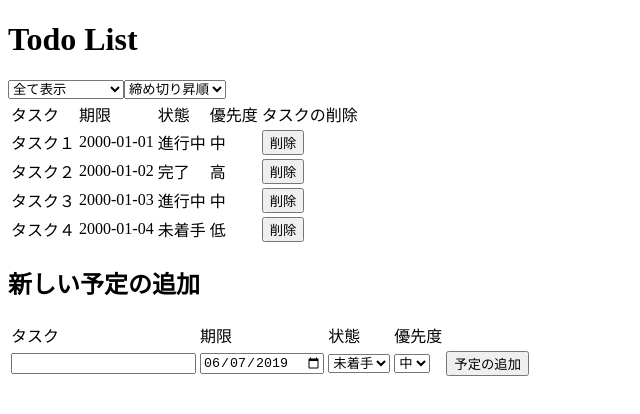
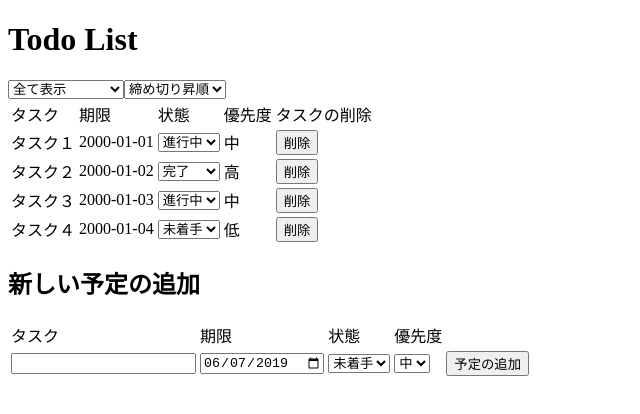
Before and after one commit to aqla114/todo_list, a React app: page / in a window 1280 px wide. Shown: the top 414 px of the page, without its empty margins (0-640 px from the left). Built offline with nearby package versions, Linux system fonts and the light colour scheme; the HTML template or start-up script is replaced by a standard one.

Commit message:
タスクの完了/未着手/進行中を後から切り替えられるようにした

```diff
--- a/dst/index.css
+++ b/dst/index.css
@@ -24,8 +24,14 @@
 }
 .todo-list__element__name,
 .todo-list__element__deadline,
-.todo-list__element__state,
 .todo-list__element__priority {
+  font-size: 16px;
+}
+.todo-list__element__state {
+  margin: 10px;
+  width: 120px;
+  height: 32px;
+  border: 1px solid #bbb;
   font-size: 16px;
 }
 .todo-list__element__delete-button {
--- a/src/index.styl
+++ b/src/index.styl
@@ -22,8 +22,14 @@
     border-spacing: 12px
     text-align: center
     &__element
-        &__name, &__deadline, &__state, &__priority
+        &__name, &__deadline, &__priority
             font-size: 16px;
+        &__state
+            margin: 10px;
+            width: 120px;
+            height: 32px
+            border: 1px solid #bbbbbb;
+            font-size: 16px
         &__delete-button
             padding: 6px;
             width: 100px;
--- a/src/todo-element.tsx
+++ b/src/todo-element.tsx
@@ -14,6 +14,7 @@ export type TodoProps = {
 export type TodoElementProps = {
     todoProps: TodoProps;
     onClickDeleteButton: (e: React.MouseEvent<HTMLInputElement, MouseEvent>) => void;
+    onChangeCurrentProps: (e: React.ChangeEvent<HTMLSelectElement>) => void;
 };
 
 export function TodoElement(props: TodoElementProps) {
@@ -26,7 +27,16 @@ export function TodoElement(props: TodoElementProps) {
                 <span className="todo-list__element__deadline">{props.todoProps.deadline}</span>
             </td>
             <td>
-                <span className="todo-list__element__state">{progressState[props.todoProps.state]}</span>
+                <select
+                    name="state"
+                    className="todo-list__element__state"
+                    value={props.todoProps.state}
+                    onChange={props.onChangeCurrentProps}
+                >
+                    <option value="NotStartedYet">{progressState.NotStartedYet}</option>
+                    <option value="OnProgress">{progressState.OnProgress}</option>
+                    <option value="Completed">{progressState.Completed}</option>
+                </select>
             </td>
             <td>
                 <span className="todo-list__element__priority">{priority[props.todoProps.priority]}</span>
--- a/src/todo-list.tsx
+++ b/src/todo-list.tsx
@@ -139,20 +139,28 @@ export class TodoList extends React.Component<{}, TodoListState> {
     deleteTodo(id: string) {
         const todoList = this.state.todoList.slice().filter(x => x.id !== id);
 
-        console.log(id, todoList);
-
         this.setState({
             todoList,
         });
     }
 
     updateCurrentProps(e: React.ChangeEvent<HTMLInputElement> | React.ChangeEvent<HTMLSelectElement>) {
-        console.log(this.state.todoList);
         const currentTodo: TodoProps = { ...this.state.currentTodo };
         currentTodo[e.target.name] = e.target.value;
 
         this.setState({
             currentTodo,
+        });
+    }
+
+    updateListElement(e: React.ChangeEvent<HTMLSelectElement>, id: string) {
+        const todoList = this.state.todoList.slice();
+        const idx = todoList.map(x => x.id).indexOf(id);
+
+        todoList[idx].state = e.target.value as ProgressState;
+
+        this.setState({
+            todoList,
         });
     }
 
@@ -176,7 +184,12 @@ export class TodoList extends React.Component<{}, TodoListState> {
             .slice()
             .sort(sorter(sortOption))
             .map(todo => (
-                <TodoElement key={todo.id} todoProps={todo} onClickDeleteButton={() => this.deleteTodo(todo.id)} />
+                <TodoElement
+                    key={todo.id}
+                    todoProps={todo}
+                    onClickDeleteButton={() => this.deleteTodo(todo.id)}
+                    onChangeCurrentProps={e => this.updateListElement(e, todo.id)}
+                />
             ));
 
         return (
```
Also changed, not shown: dst/main.js.
